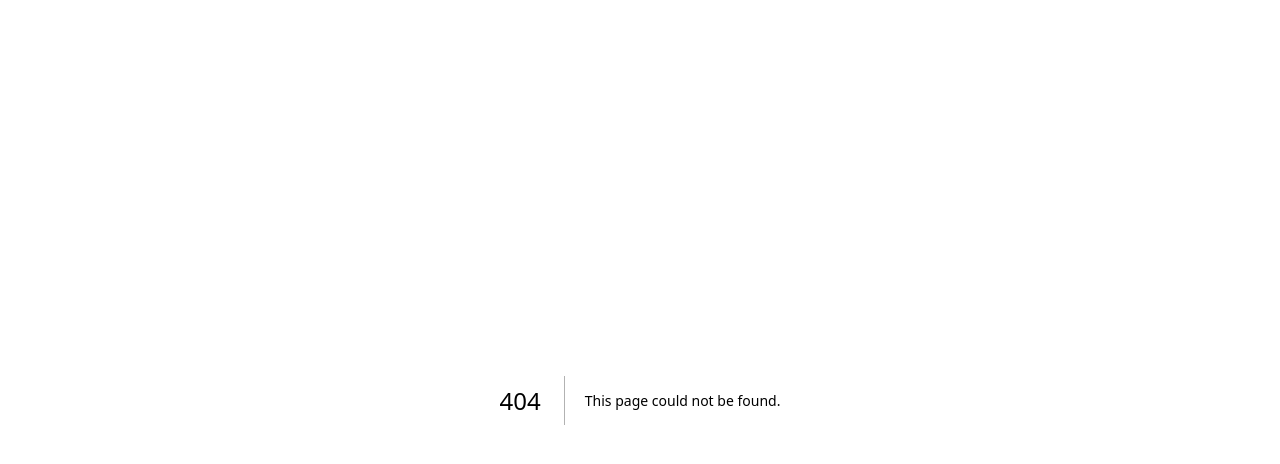
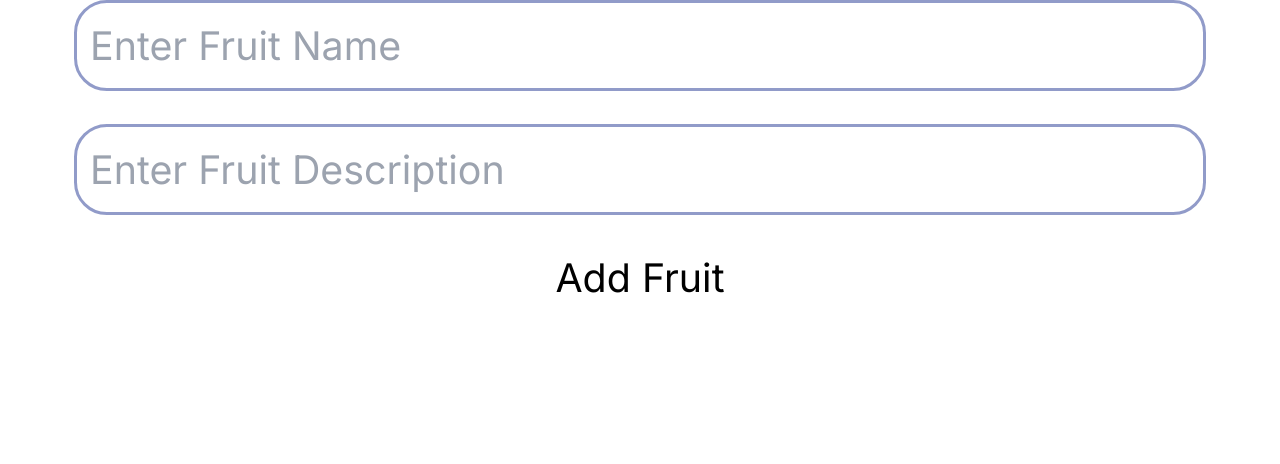
Before and after one commit to avangardewashere/fruit-basket, a Next.js app: page /addFruit in a window 1280 px wide. Before the commit this address had no page. Shown: the top 464 px of the page. Built offline with nearby package versions, Linux system fonts and the light colour scheme.

Commit message:
add/addFruit-page

```diff
--- /dev/null
+++ b/app/addFruit/index.module.scss
@@ -0,0 +1,15 @@
+.container{
+	width:390rem;
+	font-size:12rem;
+	display:flex;
+	flex-direction: column;
+	gap:10rem;
+
+	input{
+		width:345rem;
+		margin-inline:auto;
+		border-radius: 10rem;
+		border:1rem #919bc9 solid;
+		padding:4rem;
+	}
+}
--- /dev/null
+++ b/app/addFruit/page.tsx
@@ -0,0 +1,28 @@
+"use client"
+import { memo, useState } from "react";
+import clsx from "clsx";
+import style from "./index.module.scss";
+
+
+
+const AddFruit = memo(function AddFruit() {
+	const [fruit,setFruit] = useState("")
+	const [details,setDetails] = useState("")
+
+	const handleSubmit = (e:React.FormEvent<HTMLFormElement>) =>{
+		e.preventDefault()
+		alert(fruit + " <br /> "+details)
+	}
+
+	return (
+	<form onSubmit={handleSubmit}  className={clsx(style.container)}>
+	  <input onChange={e=>setFruit(e.target.value)} type="text" placeholder="Enter Fruit Name" />
+	  <input  onChange={e=>setDetails(e.target.value)} type="text" placeholder="Enter Fruit Description" />
+	<button type="submit">
+		Add Fruit
+	</button>
+	</form>
+  );
+});
+
+export default AddFruit;
```
